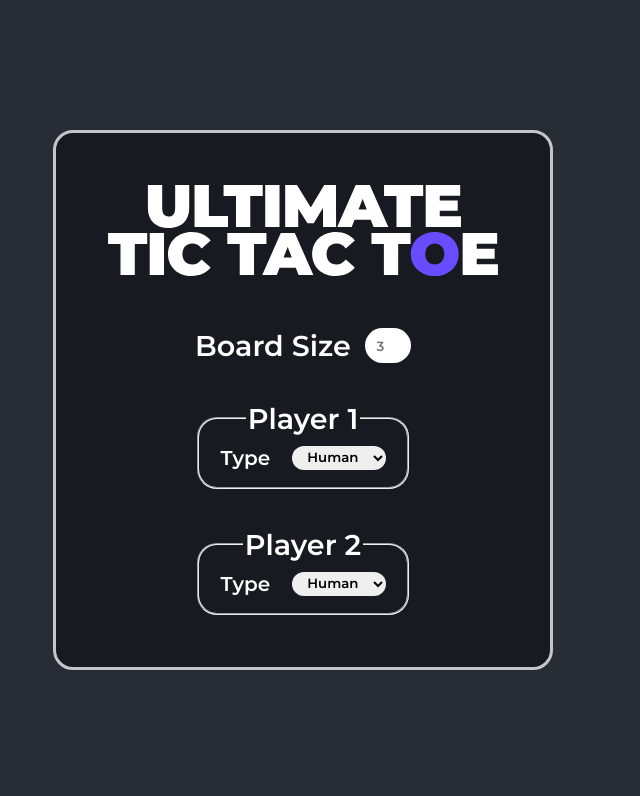
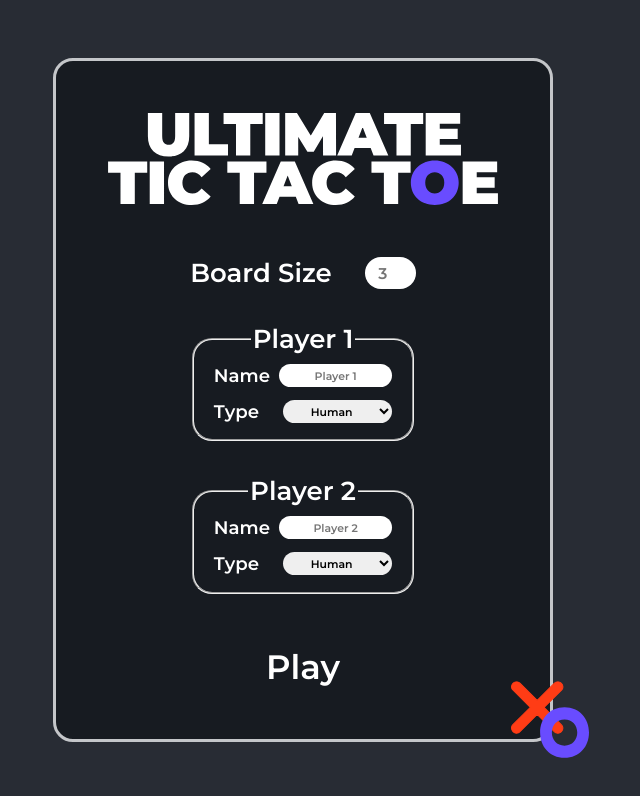
Before and after one commit to tomas-sucena/2025-FEUP-IA, a React (Create React App) app in the folder proj1/: page /menu/new-game in a window 1280 px wide. Shown: the top 796 px of the page, without its empty margins (337-977 px from the left). Built offline with nearby package versions, Linux system fonts and the light colour scheme.

Commit message:
feat(proj1): update menu

```diff
--- a/proj1/src/components/Menu.css
+++ b/proj1/src/components/Menu.css
@@ -1,5 +1,6 @@
 .menu {
   display: flex;
+  position: relative;
   flex-direction: column;
   align-items: center;
   gap: 2em;
@@ -13,6 +14,14 @@
   width: 15em;
 }
 
+.menu-logo {
+  position: absolute;
+  right: 0;
+  bottom: 0;
+  transform: translate(50%, 25%);
+  width: 3em;
+}
+
 .menu small {
   opacity: 0.5;
   font-size: 0.75em;
@@ -23,11 +32,14 @@
   flex-direction: column;
   gap: 1.3em;
   padding: 0;
-  font-size: 1.1em;
   list-style: none;
 }
 
-.menu-options > li:hover {
+.menu-button {
+  font-size: 1.3em;
+}
+
+.menu-button:hover {
   scale: 1.1;
   transition-duration: 0.1s;
 }
@@ -46,17 +58,18 @@
   border-radius: 20px;
 }
 
-.menu fieldset label {
+.menu fieldset > label {
   gap: 0.5em;
   font-size: 0.7em;
 }
 
-.menu select {
-  width: 7em;
+.menu fieldset > label > * {
+  width: 10em;
 }
 
 .menu select,
 .menu input {
   border-radius: 20px;
+  font-size: 0.6em;
   text-align: center;
 }
--- a/proj1/src/components/Menu.tsx
+++ b/proj1/src/components/Menu.tsx
@@ -1,6 +1,7 @@
 import { Outlet } from 'react-router';
 
 // assets
+import Title from '../assets/title.svg';
 import Logo from '../assets/logo.svg';
 
 // styling
@@ -9,8 +10,9 @@ import './Menu.css';
 export default function Menu() {
   return (
     <div className="menu">
-      <img className="menu-title" src={Logo} alt="Ultimate Tic-Tac-Toe" />
+      <img className="menu-title" src={Title} alt="Ultimate Tic-Tac-Toe" />
       <Outlet />
+      <img className="menu-logo" src={Logo} alt="X and O" />
     </div>
   );
 }
--- a/proj1/src/pages/MainMenu.tsx
+++ b/proj1/src/pages/MainMenu.tsx
@@ -12,7 +12,7 @@ export default function MainMenu() {
     <>
       <ul className="menu-options">
         {options.map((option) => (
-          <li>
+          <li className="menu-button">
             {option.route ? (
               <Link to={option.route}>{option.label}</Link>
             ) : (
--- a/proj1/src/pages/NewGameMenu.tsx
+++ b/proj1/src/pages/NewGameMenu.tsx
@@ -18,10 +18,18 @@ const PlayerMenu = ({ player }: { player: number }) => {
       <legend>Player {player}</legend>
 
       <label>
+        Name
+        <input
+          name={`player-${player}-name`}
+          type="text"
+          placeholder={`Player ${player}`}
+        />
+      </label>
+
+      <label>
         Type
         <select
-          id={`player-${player}-type`}
-          name="type"
+          name={`player-${player}-name`}
           value={playerType}
           onChange={(event) => setPlayerType(event.target.value)}
           required
@@ -37,7 +45,7 @@ const PlayerMenu = ({ player }: { player: number }) => {
       {playerType === 'AI' && (
         <label>
           Difficulty
-          <select id={`player-${player}-difficulty`} name="difficulty">
+          <select name={`player-${player}-difficulty`}>
             {difficultyOptions.map((option) => (
               <option key={`difficulty-${option.depth}`} value={option.depth}>
                 {option.label}
@@ -59,7 +67,8 @@ export default function NewGameMenu() {
   ];
 
   return (
-    <form className="menu-options" method="post">
+    <>
+      <form id="game-settings" className="menu-options" method="post">
         <label>
           Board Size
           <input type="number" name="size" placeholder="3" min="2" max="6" />
@@ -68,5 +77,9 @@ export default function NewGameMenu() {
         <PlayerMenu player={1} />
         <PlayerMenu player={2} />
       </form>
+      <button form="game-settings" className="menu-button">
+        Play
+      </button>
+    </>
   );
 }
```
Also changed, not shown: proj1/src/assets/logo.svg, proj1/src/assets/title.svg (added). Lines whose indentation alone changed are shown as unchanged.
